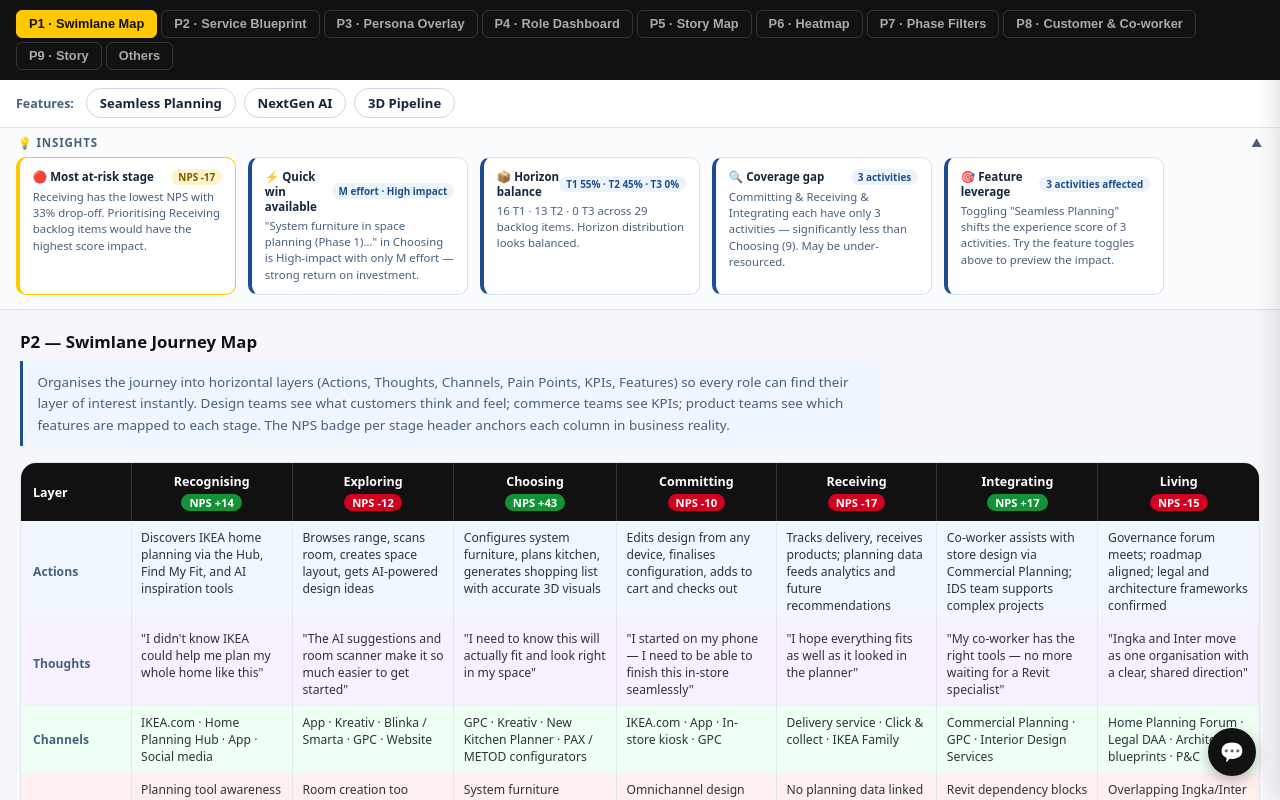
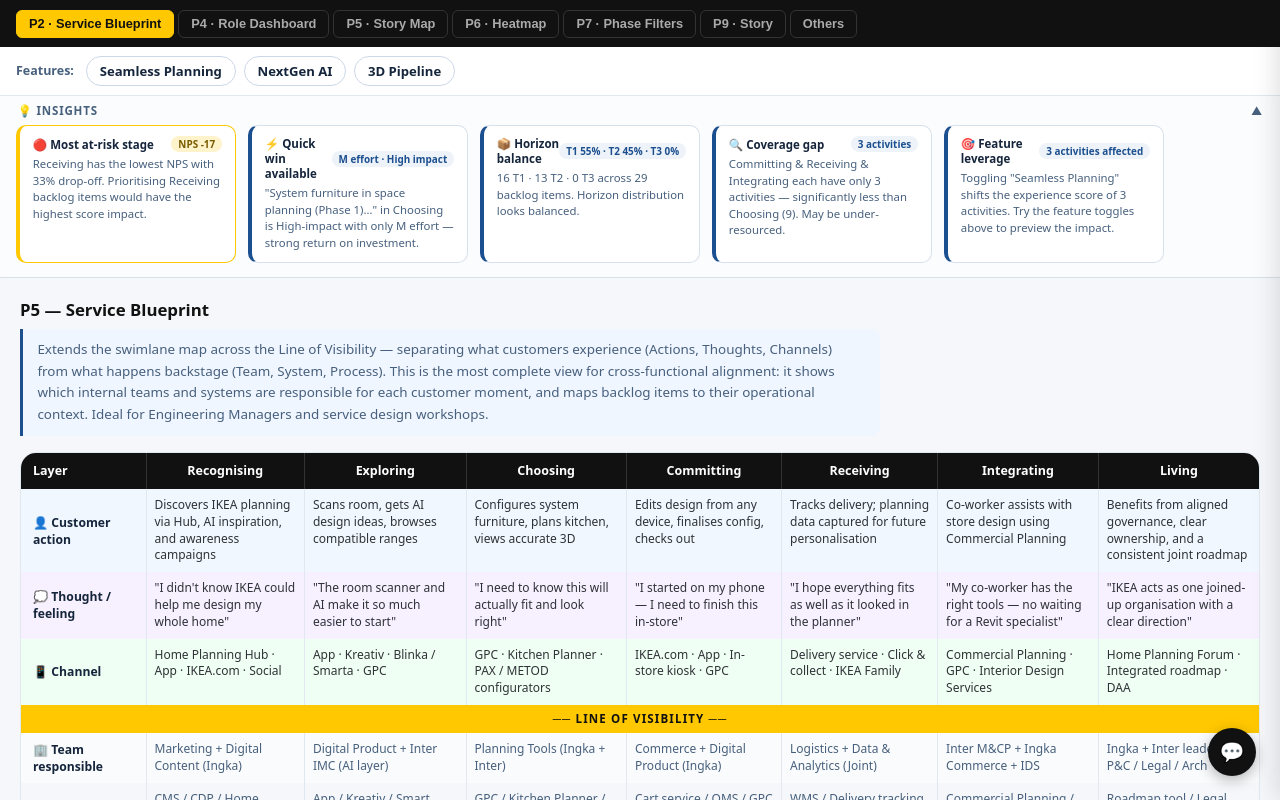
Before and after one commit to jcdiezikea/-cjm-exploration, a React (Vite) app: page / in a window 1280 px wide. Shown: the top 800 px of the page. Built offline with nearby package versions, Linux system fonts and the light colour scheme; a web font is replaced by a local one; what chartjs-plugin-datalabels would draw is missing.

Commit message:
feat: move Swimlane Map, Persona Overlay, Customer & Co-worker to Others
Main nav now: Service Blueprint, Role Dashboard, Story Map, Heatmap, Phase Filters, Story, Others
Others sub-nav: P1 Swimlane Map, P3 Persona Overlay, P8 Customer & Co-worker, Emotion Curve, Business KPI, Opportunity Matrix

```diff
--- a/src/ProposalNav.tsx
+++ b/src/ProposalNav.tsx
@@ -1,30 +1,24 @@
 import { useMemo, useState } from 'react'
 import { BASE_POINTS, FEATURES, type FeatureDefinition, type JourneyPoint } from './data/journeyData.ts'
-import { P2SwimlaneMap } from './proposals/P2SwimlaneMap.tsx'
 import { P5ServiceBlueprint } from './proposals/P5ServiceBlueprint.tsx'
-import { P7PersonaOverlay } from './proposals/P7PersonaOverlay.tsx'
 import { P8RoleDashboard } from './proposals/P8RoleDashboard.tsx'
 import { P9StoryMap } from './proposals/P9StoryMap.tsx'
 import { P13ScrollStory } from './proposals/P13ScrollStory.tsx'
 import { P10Heatmap } from './proposals/P10Heatmap.tsx'
 import { P11EmotionCurvePhases } from './proposals/P11EmotionCurvePhases.tsx'
-import { P12CoworkerOverlay } from './proposals/P12CoworkerOverlay.tsx'
 import { Others } from './proposals/Others.tsx'
 import { InsightStrip } from './components/InsightStrip.tsx'
 import { StageDrawer } from './components/StageDrawer.tsx'
 import { ChatPanel } from './components/ChatPanel.tsx'
 
 const PROPOSALS = [
-  { id: 1, label: 'P1 · Swimlane Map', component: P2SwimlaneMap },
-  { id: 2, label: 'P2 · Service Blueprint', component: P5ServiceBlueprint },
-  { id: 3, label: 'P3 · Persona Overlay', component: P7PersonaOverlay },
-  { id: 4, label: 'P4 · Role Dashboard', component: P8RoleDashboard },
-  { id: 5, label: 'P5 · Story Map', component: P9StoryMap },
-  { id: 6, label: 'P6 · Heatmap', component: P10Heatmap },
-  { id: 7, label: 'P7 · Phase Filters', component: P11EmotionCurvePhases },
-  { id: 8, label: 'P8 · Customer & Co-worker', component: P12CoworkerOverlay },
-  { id: 9, label: 'P9 · Story', component: P13ScrollStory },
-  { id: 10, label: 'Others', component: Others },
+  { id: 1, label: 'P2 · Service Blueprint', component: P5ServiceBlueprint },
+  { id: 2, label: 'P4 · Role Dashboard', component: P8RoleDashboard },
+  { id: 3, label: 'P5 · Story Map', component: P9StoryMap },
+  { id: 4, label: 'P6 · Heatmap', component: P10Heatmap },
+  { id: 5, label: 'P7 · Phase Filters', component: P11EmotionCurvePhases },
+  { id: 6, label: 'P9 · Story', component: P13ScrollStory },
+  { id: 7, label: 'Others', component: Others },
 ]
 
 function applyFeatures(base: JourneyPoint[], activeFeatures: FeatureDefinition[]): JourneyPoint[] {
--- a/src/proposals/Others.tsx
+++ b/src/proposals/Others.tsx
@@ -1,16 +1,22 @@
 import { useState } from 'react'
 import { P1EmotionCurve } from './P1EmotionCurve.tsx'
+import { P2SwimlaneMap } from './P2SwimlaneMap.tsx'
 import { P4BusinessKPI } from './P4BusinessKPI.tsx'
 import { P6OpportunityMatrix } from './P6OpportunityMatrix.tsx'
+import { P7PersonaOverlay } from './P7PersonaOverlay.tsx'
+import { P12CoworkerOverlay } from './P12CoworkerOverlay.tsx'
 import type { ProposalProps } from './types.ts'
 
 const SUB = [
-  { id: 'p1', label: 'P1 · Emotion Curve', component: P1EmotionCurve },
-  { id: 'p4', label: 'P4 · Business KPI', component: P4BusinessKPI },
-  { id: 'p6', label: 'P6 · Opportunity Matrix', component: P6OpportunityMatrix },
+  { id: 'p1', label: 'P1 · Swimlane Map', component: P2SwimlaneMap },
+  { id: 'p3', label: 'P3 · Persona Overlay', component: P7PersonaOverlay },
+  { id: 'p8', label: 'P8 · Customer & Co-worker', component: P12CoworkerOverlay },
+  { id: 'ec', label: 'Emotion Curve', component: P1EmotionCurve },
+  { id: 'p4', label: 'Business KPI', component: P4BusinessKPI },
+  { id: 'p6', label: 'Opportunity Matrix', component: P6OpportunityMatrix },
 ]
 
-export function Others({ points, activeFeatureIds }: ProposalProps) {
+export function Others({ points, activeFeatureIds, onStageClick }: ProposalProps) {
   const [active, setActive] = useState('p1')
   const Current = SUB.find((p) => p.id === active)!.component
 
@@ -28,7 +34,7 @@
           </button>
         ))}
       </nav>
-      <Current points={points} activeFeatureIds={activeFeatureIds} />
+      <Current points={points} activeFeatureIds={activeFeatureIds} onStageClick={onStageClick} />
     </div>
   )
 }
```
